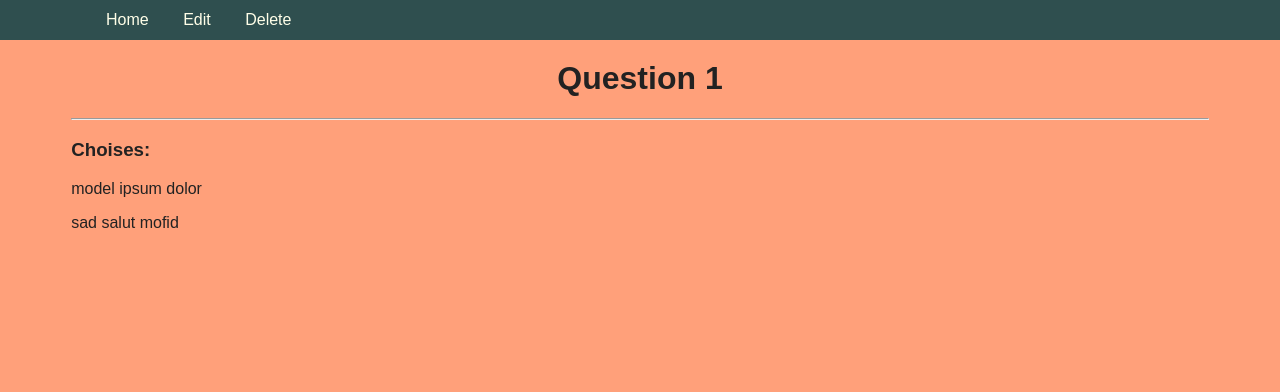
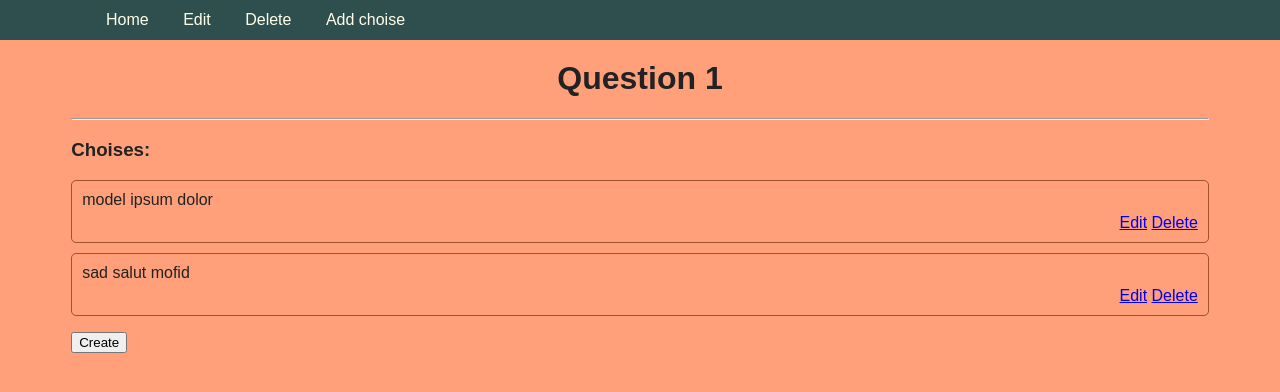
Before and after one commit to yuburov/python_group_3_exam_7_yubur_aziz, a Django app: page /poll/1/ in a window 1280 px wide. Shown: the top 392 px of the page. Run offline with Django 3.2, Linux system fonts and the light colour scheme; data comes from the database, SQL or seed files in the repository; some libraries are stand-ins or nearby versions.

Commit message:
Создал CRUD для вариантов ответа

```diff
--- a/source/main/urls.py
+++ b/source/main/urls.py
@@ -17,6 +17,7 @@
 from django.urls import path
 
 from webapp.views import IndexView
+from webapp.views.choise_views import ChoiseForPullCreateView, ChoiseUpdateView, ChoiseDeleteView
 from webapp.views.poll_views import PollView, PollCreateView, PollUpdateView, PollDeleteView
 
 urlpatterns = [
@@ -26,5 +27,7 @@
     path('poll/create/', PollCreateView.as_view(), name='poll_create'),
     path('poll/<int:pk>/edit/', PollUpdateView.as_view(), name='poll_update'),
     path('poll/<int:pk>/delete/', PollDeleteView.as_view(), name='poll_delete'),
-
+    path('poll/<int:pk>/add-choise/', ChoiseForPullCreateView.as_view(), name='poll_choise_create'),
+    path('choise/<int:pk>/edit/', ChoiseUpdateView.as_view(), name='choise_update'),
+    path('choise/<int:pk>/delete/', ChoiseDeleteView.as_view(), name='choise_delete'),
 ]
--- a/source/webapp/forms.py
+++ b/source/webapp/forms.py
@@ -11,3 +11,8 @@
     class Meta:
         model = Choise
         exclude = []
+
+class PollChoiseForm(forms.ModelForm):
+    class Meta:
+        model = Choise
+        fields = ['text']
--- a/source/webapp/static/css/style.css
+++ b/source/webapp/static/css/style.css
@@ -110,3 +110,27 @@
 .page-active {
     background: #ffc122;
 }
+.choise-list {
+    margin-top: 10px;
+    margin-bottom: 10px;
+    margin-left: 10px;
+}
+
+.choise {
+    border: solid 1px sienna;
+    border-radius: 5px;
+    padding: 10px;
+    margin-top: 10px;
+}
+
+.choise p {
+    margin: 0 0 5px;
+}
+
+.choise-links {
+    text-align: right;
+}
+
+.choise .choise-links {
+    margin: 5px 0 0;
+}
--- a/source/webapp/templates/poll/poll.html
+++ b/source/webapp/templates/poll/poll.html
@@ -5,6 +5,7 @@
 {% block menu %}
     <li><a href="{% url "poll_update" poll.pk %}">Edit</a></li>
     <li><a href="{% url "poll_delete" poll.pk %}">Delete</a></li>
+    <li><a href="#add_choise">Add choise</a></li>
 {% endblock %}
 
 {% block content %}
@@ -14,10 +15,14 @@
     {% if is_paginated %}
         {% include 'partial/pagination.html' %}
     {% endif %}
-    <div class="comment-list">
+    <div class="-list">
         {% for choise in poll.choises.all %}
-            <div class="comment">
+            <div class="choise float-right">
                 <div class="pre"><p>{{ choise.text }}</p></div>
+                <p class="choise-links">
+                    <a href="{% url 'choise_update' choise.pk %}">Edit</a>
+                    <a href="{% url 'choise_delete' choise.pk %}">Delete</a>
+                </p>
             </div>
         {% empty %}
             <p>No choises yet.</p>
@@ -26,4 +31,7 @@
     {% if is_paginated %}
         {% include 'partial/pagination.html' %}
     {% endif %}
+    <form action="{% url 'poll_choise_create' poll.pk %}" method="POST" id="add_choise">
+        {% include 'partial/form.html' with button_text='Create' %}
+    </form>
 {% endblock %}
```
Also changed, not shown: source/webapp/templates/choise/create.html (added, +10 -0 lines), source/webapp/templates/choise/delete.html (added, +12 -0 lines), source/webapp/templates/choise/update.html (added, +10 -0 lines), source/webapp/views/choise_views.py (+31 -5 lines).
